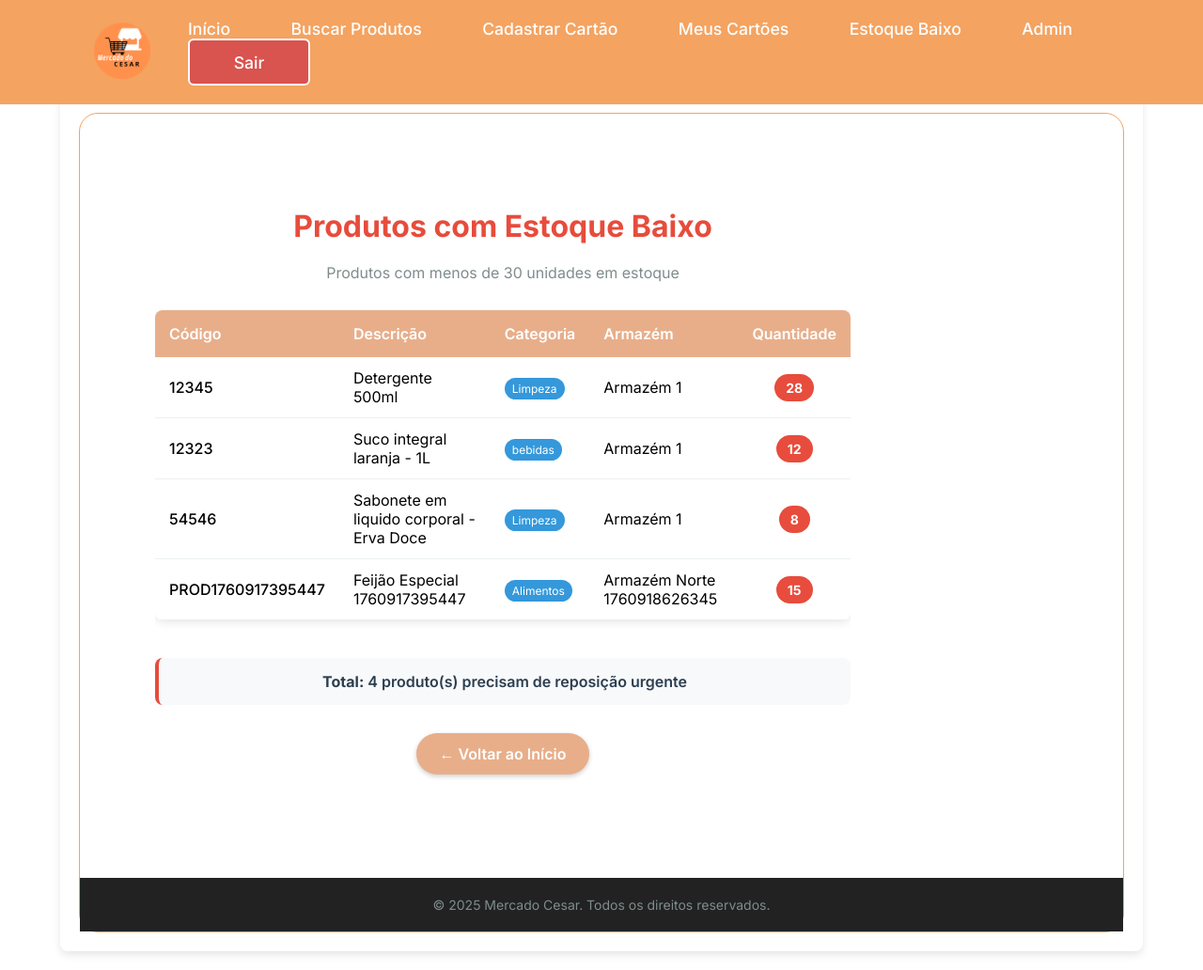
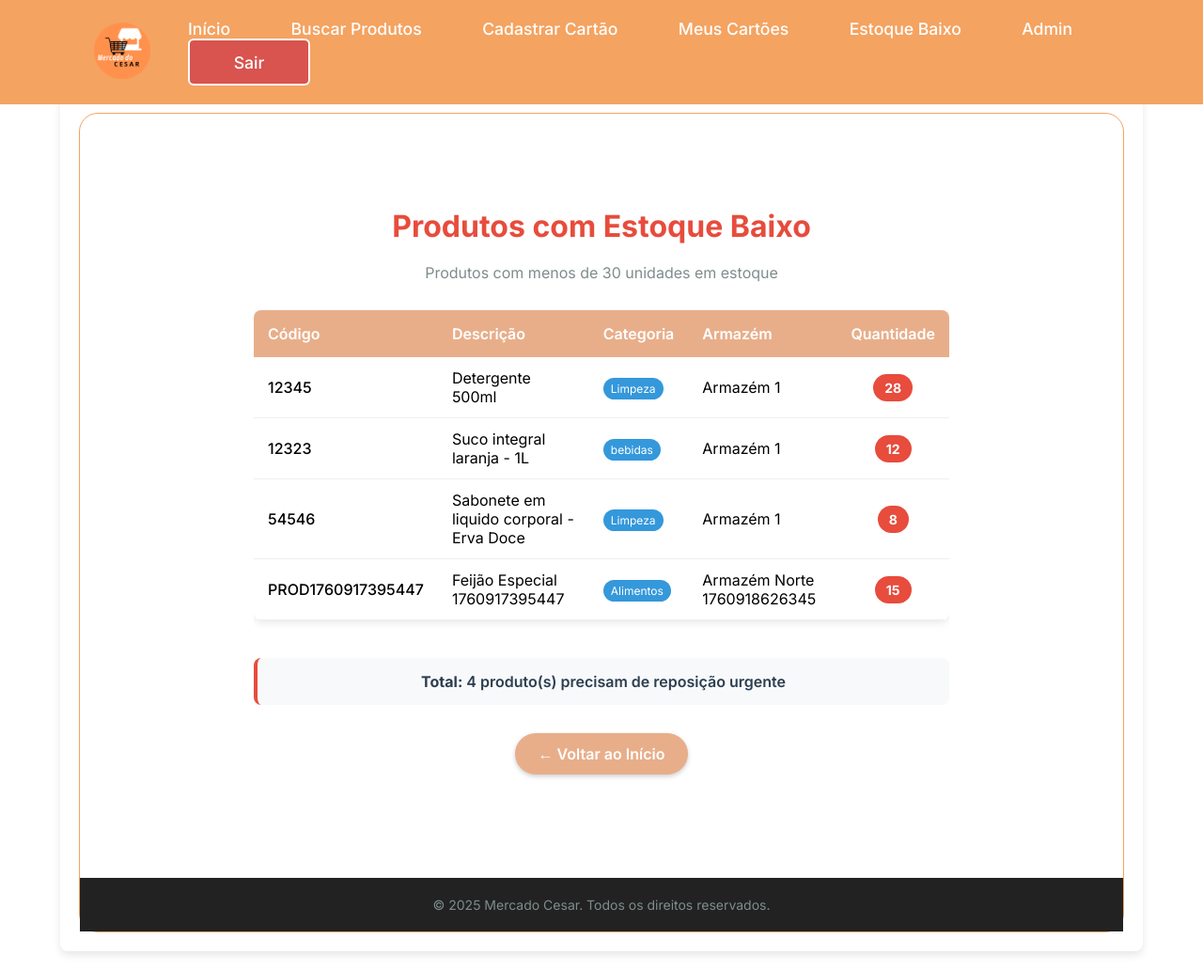
Before and after one commit to GabrielNFR/Mercado-Cesar, a Django app: page /estoque-baixo/ in a window 1280 px wide. Shown: the whole page at 94% size. Run offline with Django 5.2, Linux system fonts and the light colour scheme; a user stored in the database is signed in; data comes from the database, SQL or seed files in the repository.

Commit message:
centralizar planilha de estoque baixo

```diff
--- a/mercadocesar/templates/estoque_baixo.html
+++ b/mercadocesar/templates/estoque_baixo.html
@@ -3,7 +3,7 @@
 
 {% block content %}
 <main class="regis">
-    <div class="caixa" style="max-width: 900px; margin-top: 20px;">
+    <div class="caixa" style="max-width: 900px; margin: 20px auto;">
         <h2 style="text-align: center; color: #e74c3c; margin-bottom: 20px;">
             Produtos com Estoque Baixo
         </h2>
```
